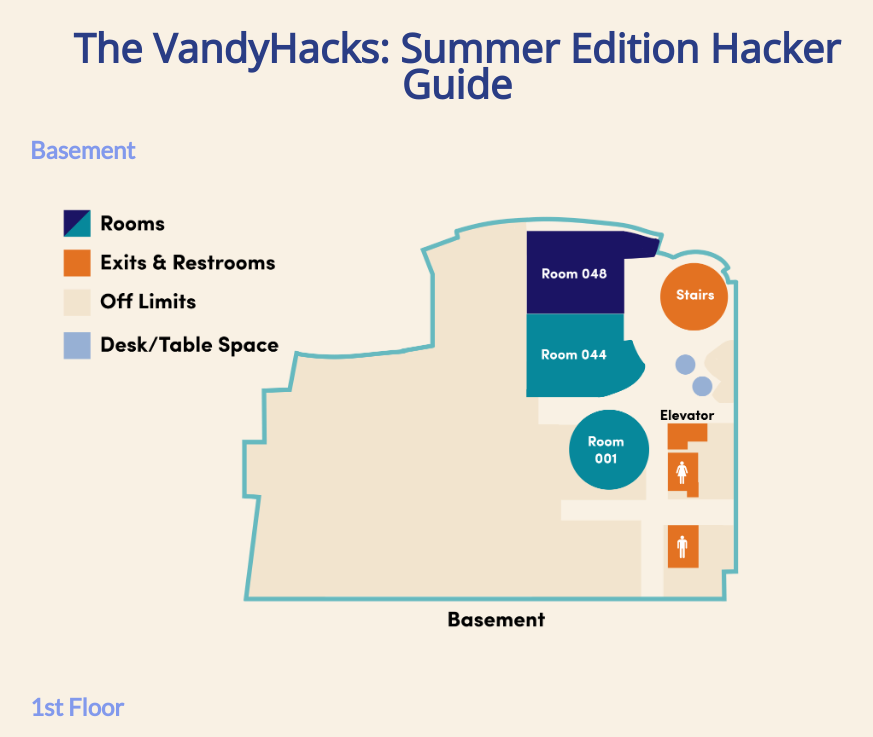
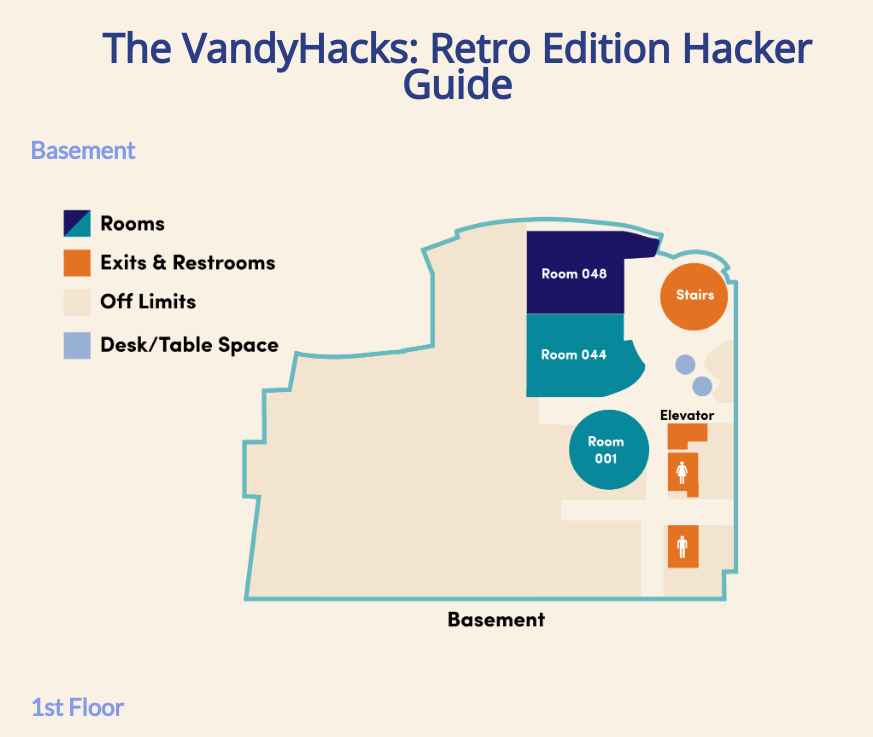
Before and after one commit to VandyHacks/vh-guide-pipeline, a React app: page public/index.html in a window 1280 px wide. Shown: the top 737 px of the page, without its empty margins (183-1056 px from the left). Built offline with nearby package versions, Linux system fonts and the light colour scheme; files whose address does not match are found by name.

Commit message:
Fix guide title

```diff
--- a/public/index.html
+++ b/public/index.html
@@ -8,7 +8,7 @@
 </head>
 
 <body>
-    <h1 class='title'>The VandyHacks: Summer Edition Hacker Guide</h1>
+    <h1 class='title'>The VandyHacks: Retro Edition Hacker Guide</h1>
     <div id="content"></div>
     <script src='./js/main.js'></script>
 </body>
```
